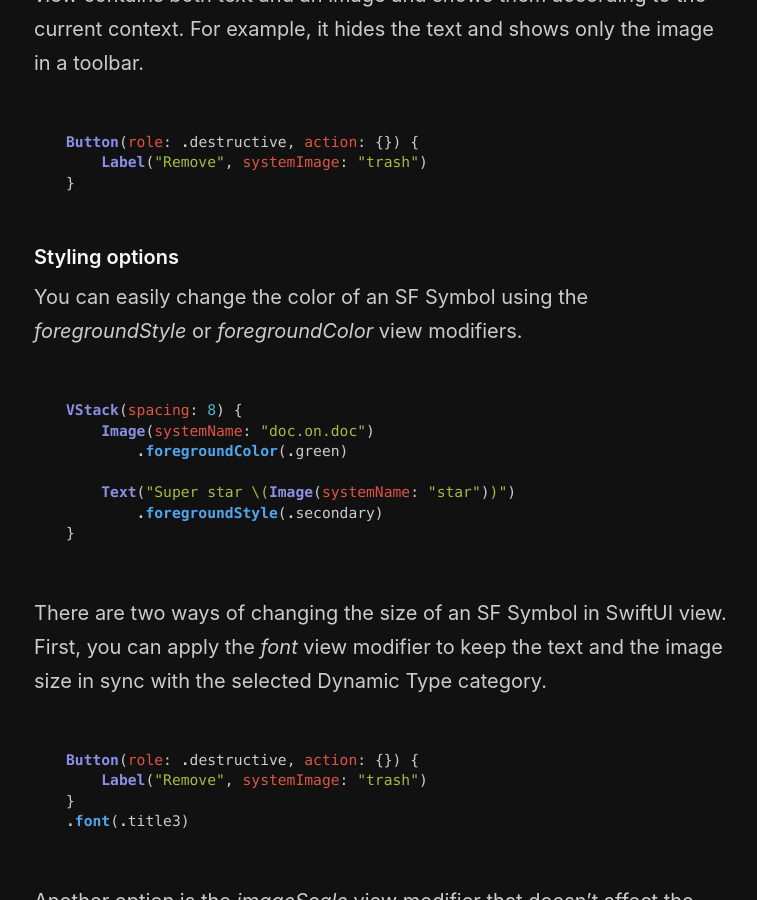
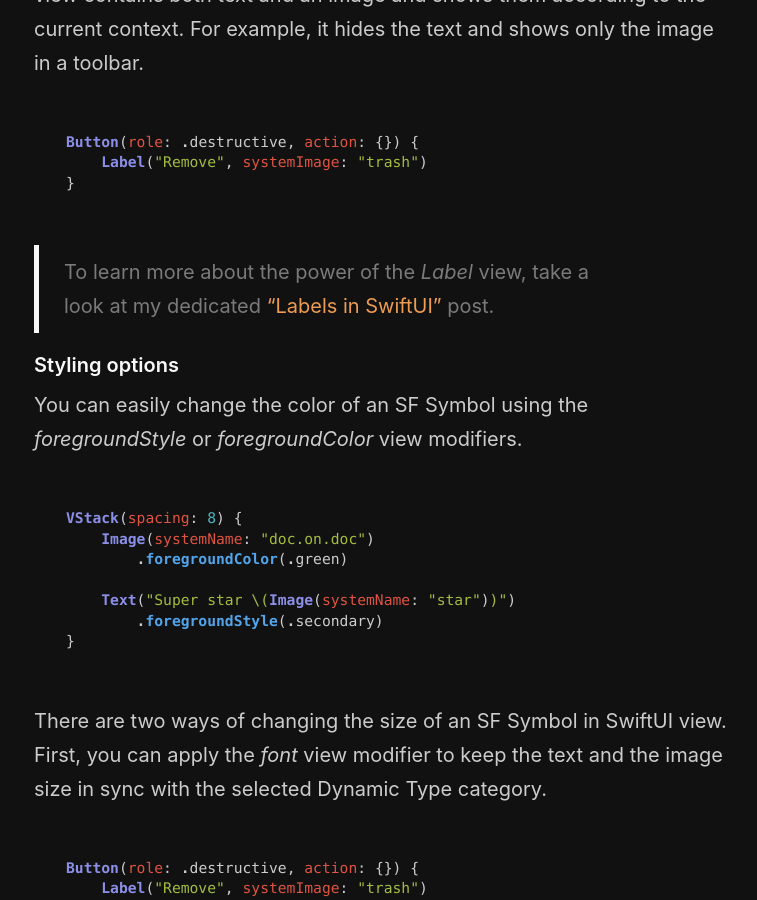
Before and after one commit to mecid/mecid.github.io, a Jekyll site: the page built from _posts/2021-12-22-sf-symbols-in-swiftui.md, in a window 1280 px wide and 900 px high, scrolled down 1010 px. Shown: the whole window, without its empty margins (256-1013 px from the left). Built offline with Jekyll 4.4.1, drawn with Linux system fonts in a browser that asks for light colours; some of the changed text lies outside the part shown.

Commit message:
reference posts added to sf symbols post

````diff
--- a/_posts/2021-12-22-sf-symbols-in-swiftui.md
+++ b/_posts/2021-12-22-sf-symbols-in-swiftui.md
@@ -27,6 +27,8 @@
     Label("Remove", systemImage: "trash")
 }
 ```
+
+> To learn more about the power of the *Label* view, take a look at my dedicated ["Labels in SwiftUI"](/2020/12/23/labels-in-swiftui/) post.
 
 #### Styling options
 You can easily change the color of an SF Symbol using the *foregroundStyle* or *foregroundColor* view modifiers.
@@ -99,6 +101,8 @@
 .symbolVariant(.fill)
 ```
 
+> To learn more about environment in SwiftUI, take a look at my ["The power of Environment in SwiftUI"](/2019/08/21/the-power-of-environment-in-swiftui/) post.
+
 #### Rendering mode
 SF Symbols support four rendering modes that allow you to customize the way SwiftUI colors them. Let's take a look at them.
 
````
